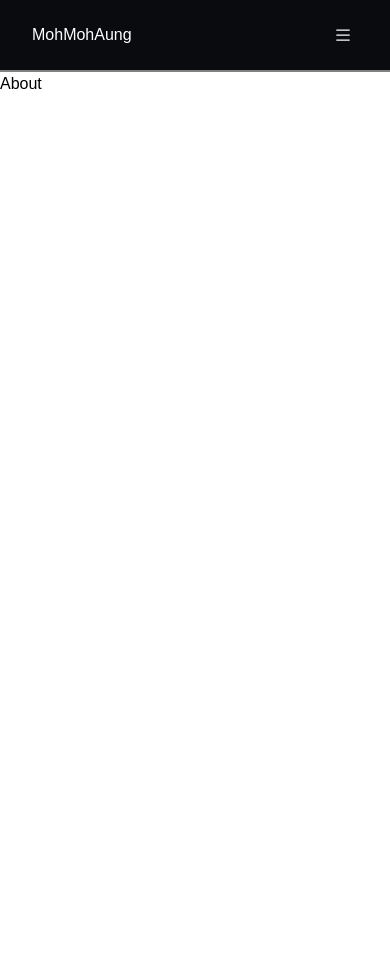
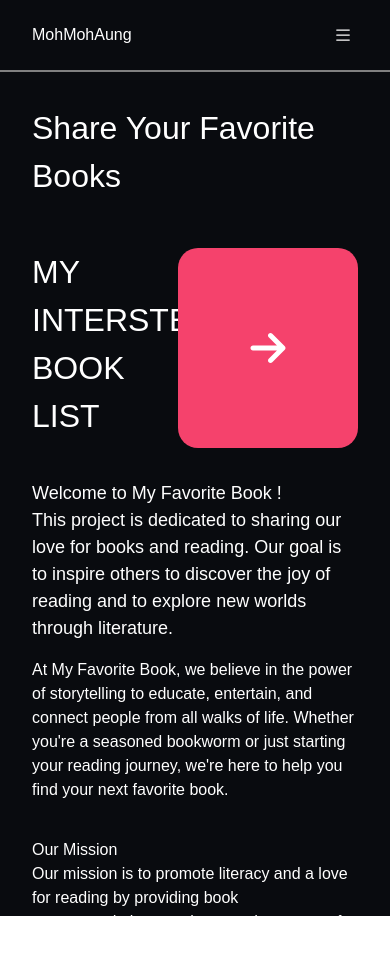
Before and after one commit to MohMohAung-devo/favorite-book, a React (Vite) app: page /about in a window 390 px wide. Shown: the top 954 px of the page. Before the commit the page ends 844 px from the top, so only its background shows below. Built offline with nearby package versions, Linux system fonts and the light colour scheme.

Commit message:
fix-about

```diff
--- a/src/page/about/About.module.css
+++ b/src/page/about/About.module.css
@@ -0,0 +1,150 @@
+.MainContainer {
+  width: 100%;
+  height: 100%;
+  background-color: #090b0f;
+}
+
+.About {
+  max-width: 1100px;
+  height: 100vh;
+  color: white;
+  margin: auto;
+  display: flex;
+  flex-direction: column;
+  justify-content: center;
+  justify-items: center;
+  padding: 0 2rem;
+}
+
+.heading {
+  font-size: 3rem;
+  margin-top: 2rem;
+}
+
+.textContainer {
+  width: 100%;
+  height: 70vh;
+  display: flex;
+  gap: 2rem;
+}
+
+.leftContainer {
+  width: 50%;
+  height: 60vh;
+  display: flex;
+  flex-direction: column;
+  justify-content: space-between;
+  margin-top: -3rem;
+}
+
+.heading {
+  font-size: 4rem;
+  color: linear-gradient(to right, #ff7e5f, #feb47b);
+  -webkit-background-clip: text;
+  background-clip: text;
+}
+
+.subHeading {
+  display: flex;
+  flex-direction: row;
+  width: 100%;
+  justify-content: flex-end;
+  gap: 3rem;
+  margin-top: 3rem;
+}
+.psubHeading {
+  width: 30%;
+  text-transform: uppercase;
+  font-size: 2rem;
+}
+
+.icons {
+  width: 200px;
+  height: 200px;
+  display: flex;
+  justify-content: center;
+  justify-items: center;
+  text-align: center;
+  align-items: center;
+  background-color: #f5426c;
+  border-radius: 20px;
+}
+
+.text {
+  font-size: 18px;
+  margin-bottom: 9px;
+}
+
+.rightConatiner {
+  width: 50%;
+  height: 60vh;
+}
+
+.textRight {
+  font-size: 1.5rem;
+  font-size: 18px;
+}
+
+.textList {
+  margin-top: 1rem;
+}
+
+@media screen and (max-width: 750px) {
+  .textContainer {
+    width: 100%;
+    height: 100%;
+    display: flex;
+    flex-direction: column;
+    gap: 2rem;
+  }
+
+  .heading {
+    font-size: 3rem;
+  }
+
+  .leftContainer {
+    width: 80%;
+    height: 100%;
+    display: flex;
+    flex-direction: column;
+    justify-content: space-between;
+    margin-top: -3rem;
+    margin: auto;
+  }
+
+  .rightConatiner {
+    width: 80%;
+    height: 100%;
+    margin: auto;
+  }
+}
+
+@media screen and (max-width: 450px) {
+  .textContainer {
+    width: 100%;
+    height: 100%;
+    display: flex;
+    flex-direction: column;
+    gap: 2rem;
+  }
+
+  .heading {
+    font-size: 2rem;
+  }
+
+  .leftContainer {
+    width: 100%;
+    height: 100%;
+    display: flex;
+    flex-direction: column;
+    justify-content: space-between;
+    margin-top: -3rem;
+    margin: auto;
+  }
+
+  .rightConatiner {
+    width: 100%;
+    height: 100%;
+    margin: auto;
+  }
+}
--- a/src/page/about/About.tsx
+++ b/src/page/about/About.tsx
@@ -1,5 +1,47 @@
+import classes from "./About.module.css";
+import { FaArrowRight } from "react-icons/fa6";
 const About = () => {
-  return <div>About</div>;
+  return (
+    <div className={classes.MainContainer}>
+      <div className={classes.About}>
+        {/* <h1 className={classes.heading}>About</h1> */}
+        <div className={classes.textContainer}>
+          <div className={classes.leftContainer}>
+            <h1 className={classes.heading}>Share Your Favorite Books</h1>
+            <div className={classes.subHeading}>
+              <div className={classes.psubHeading}>
+                <p>my intersted book list</p>
+              </div>
+
+              <div className={classes.icons}>
+                <FaArrowRight size={40} style={{ }}/>
+              </div>
+            </div>
+          </div>
+          <div className={classes.rightConatiner}>
+            <p className={classes.textRight}>Welcome to My Favorite Book !</p>
+            <p className={classes.text}>
+              This project is dedicated to sharing our love for books and
+              reading. Our goal is to inspire others to discover the joy of
+              reading and to explore new worlds through literature.
+            </p>
+            <p className={classes.textList}>
+              At My Favorite Book, we believe in the power of storytelling to
+              educate, entertain, and connect people from all walks of life.
+              Whether you're a seasoned bookworm or just starting your reading
+              journey, we're here to help you find your next favorite book.
+            </p>
+            <h2 className="mt-9">Our Mission</h2>
+            <p>
+              Our mission is to promote literacy and a love for reading by
+              providing book recommendations, reviews, and resources for readers
+              of all ages.
+            </p>
+          </div>
+        </div>
+      </div>
+    </div>
+  );
 };
 
 export default About;
```
